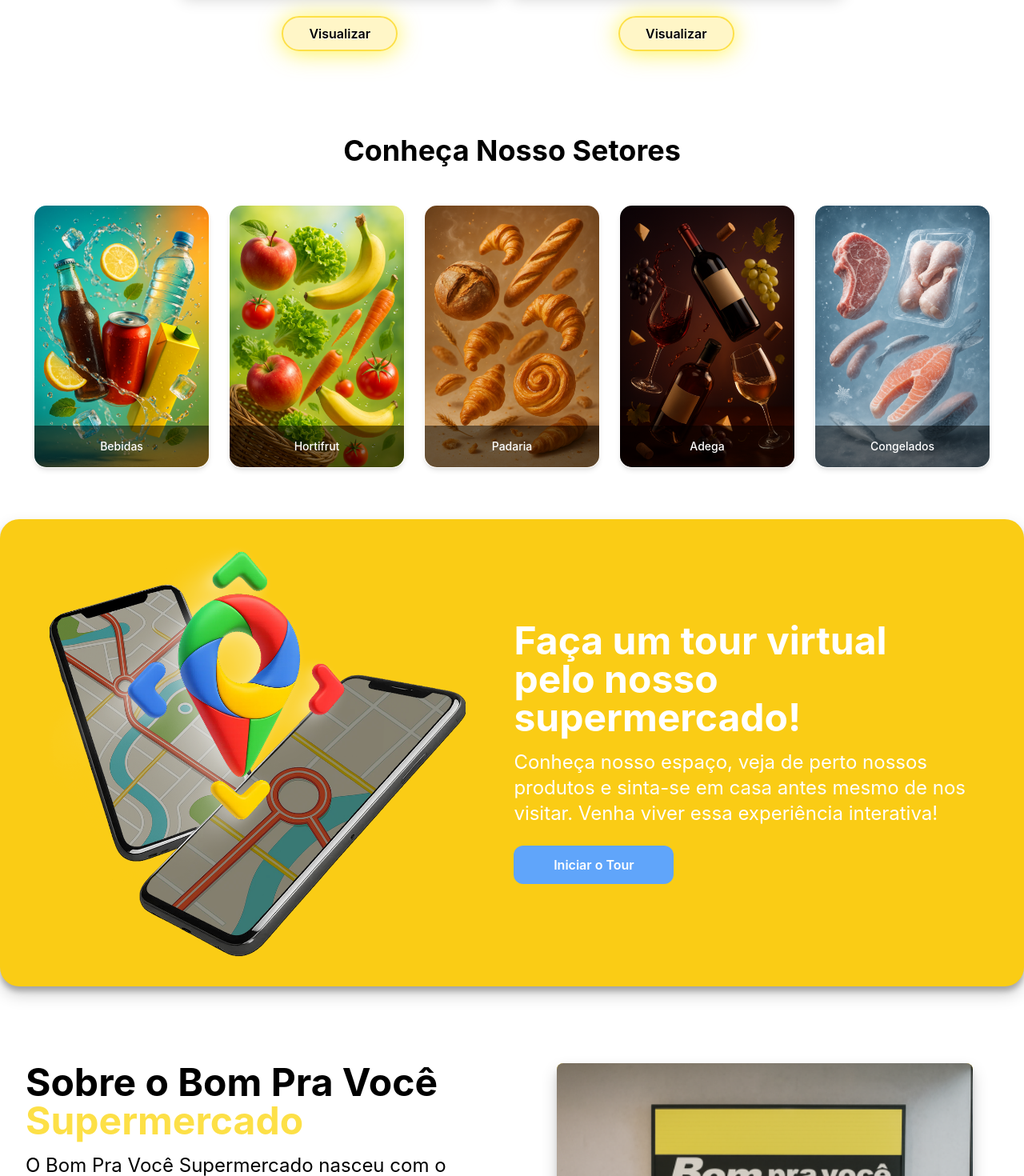
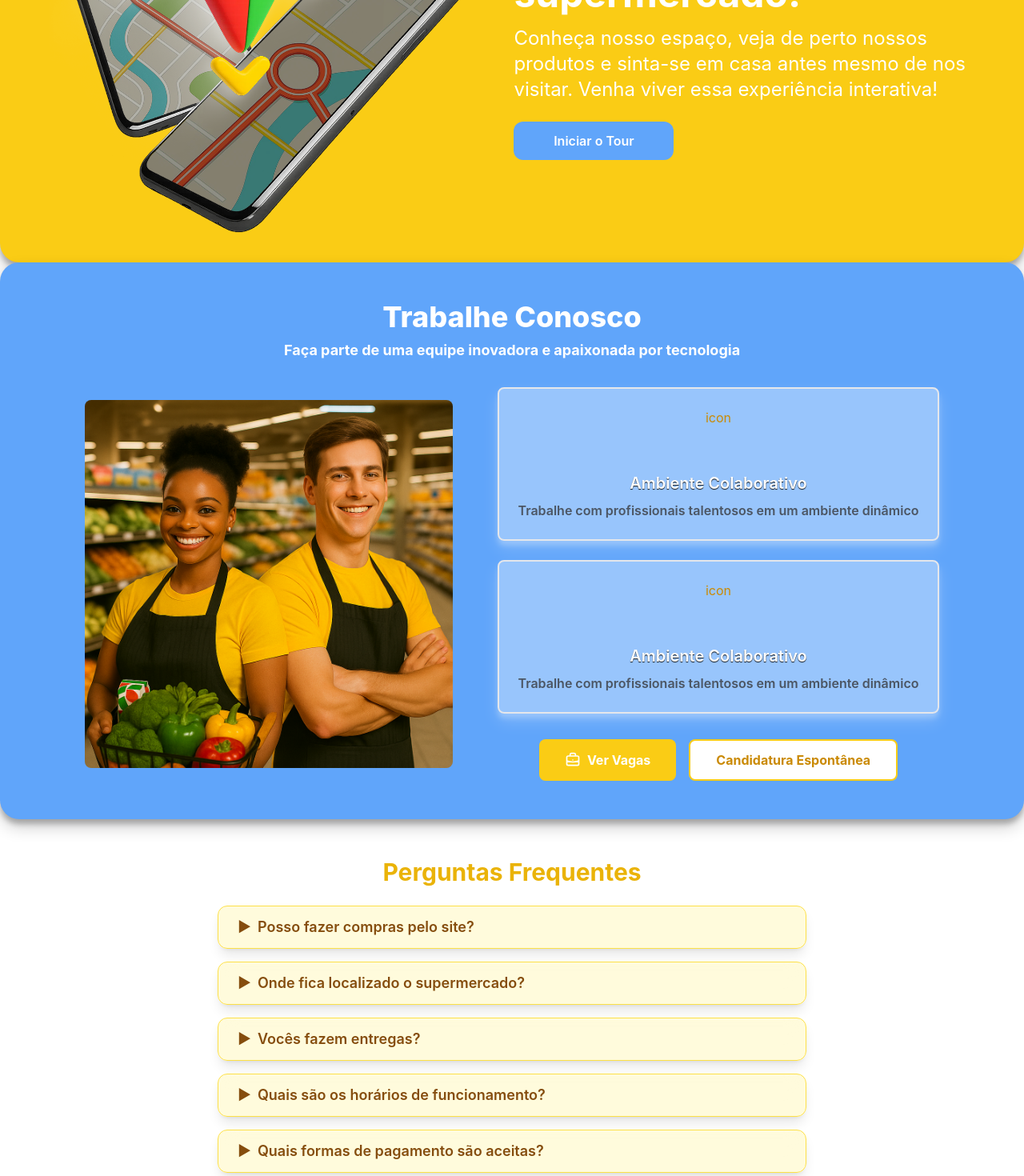
Before and after one commit to soutozk/sitenet, a React (Create React App) app: page / in a window 1280 px wide. Shown: the part 1280-2750 px from the top of the page at 80% size. Built offline with nearby package versions, Linux system fonts and the light colour scheme.

Commit message:
Remove unused components from Home page

```diff
--- a/src/Components/WorkWithUs/TrabalheConosco.jsx
+++ b/src/Components/WorkWithUs/TrabalheConosco.jsx
@@ -114,7 +114,7 @@ export default function TrabalheConosco() {
               </div>
               <div>
                 <div className="flex flex-col gap-6 mb-8">
-                  {/* <div
+                  <div
                     className="bg-white/35 border-[2px] p-6 rounded-lg "
                     style={{
                       boxShadow:
@@ -132,7 +132,7 @@ export default function TrabalheConosco() {
                       Trabalhe com profissionais talentosos em um ambiente
                       dinâmico
                     </p>
-                  </div> */}
+                  </div>
 
                   <div
                     className="bg-white/35 border-[2px] p-6 rounded-lg "
--- a/src/pages/Home.jsx
+++ b/src/pages/Home.jsx
@@ -16,10 +16,7 @@ export default function Home() {
     <main className="min-h-screen bg-white  flex flex-col items-center ">
       <NavBar />
       <BannerHome />
-      <Tabloide />
-      <Cards />
       <TourVirtual />
-      <About />
       <TrabalheConosco />
       <FaqSection />
       <Footer />
```
